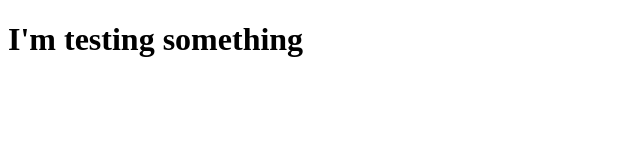
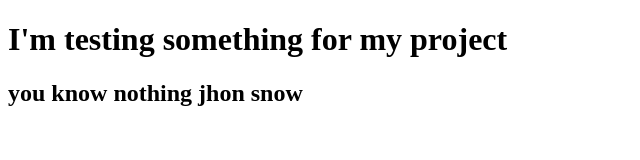
Before and after one commit to abdur-rahim-dotcom/programming-hero-first-project, a plain HTML site: page index.html in a window 1280 px wide. Shown: the whole page, without its empty margins (0-640 px from the left). Drawn offline with Linux system fonts and the light colour scheme.

Commit message:
i added something more code

```diff
--- a/index.html
+++ b/index.html
@@ -8,7 +8,8 @@
 </head>
 
 <body>
-    <h1>I'm testing something</h1>
+    <h1>I'm testing something for my project</h1>
+    <h2>you know nothing jhon snow</h2>
 </body>
 
 </html>
```
